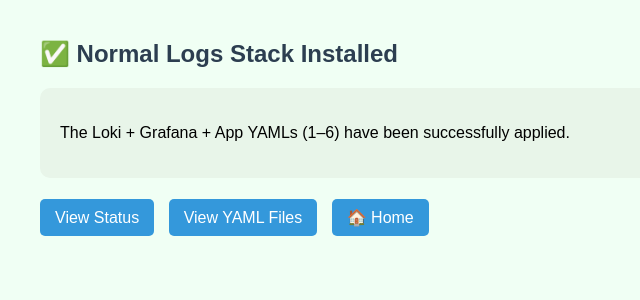
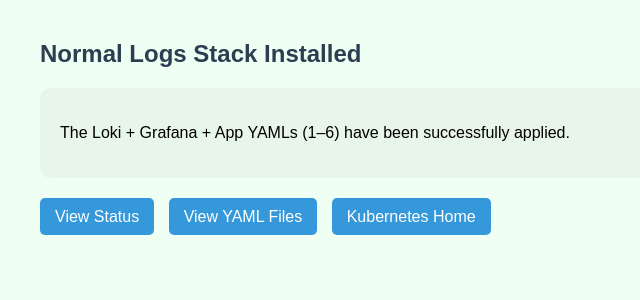
Before and after one commit to arunvel1988/observability-ui, a Flask app: template templates/install_logs_k8s.html in a window 1280 px wide. Shown: the top 300 px of the page, without its empty margins (0-640 px from the left). Run offline with Flask 3, Linux system fonts and the light colour scheme; the template is opened without the code that fills it, so the values that code supplies are empty.

Commit message:
Update install_logs_k8s.html

```diff
--- a/templates/install_logs_k8s.html
+++ b/templates/install_logs_k8s.html
@@ -19,7 +19,7 @@
     </style>
 </head>
 <body>
-    <h2>✅ Normal Logs Stack Installed</h2>
+    <h2>Normal Logs Stack Installed</h2>
     <div class="msg">
         <p>The Loki + Grafana + App YAMLs (1–6) have been successfully applied.</p>
     </div>
@@ -27,7 +27,7 @@
     <div class="nav">
         <a href="/k8s/logs/status">View Status</a>
         <a href="/k8s/files">View YAML Files</a>
-        <a href="/">🏠 Home</a>
+        <a href="/k8s">Kubernetes Home</a>
     </div>
 </body>
 </html>
```
